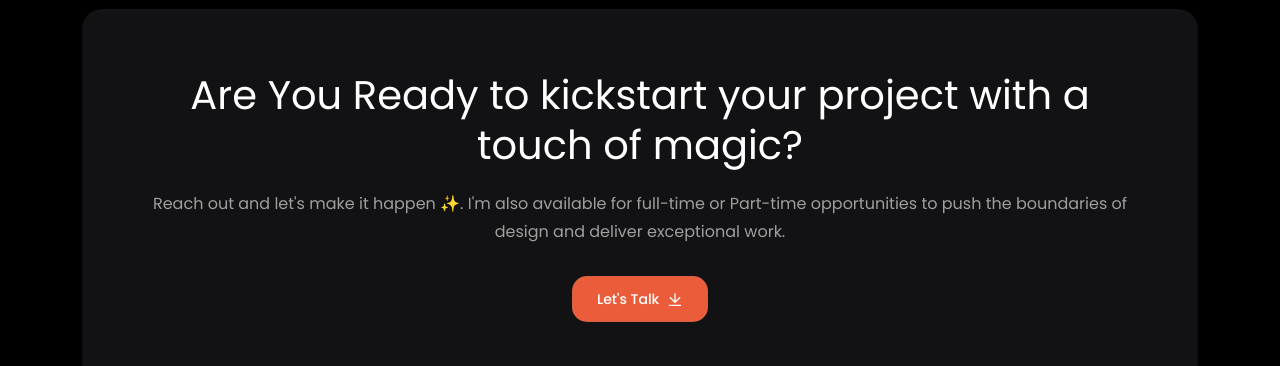
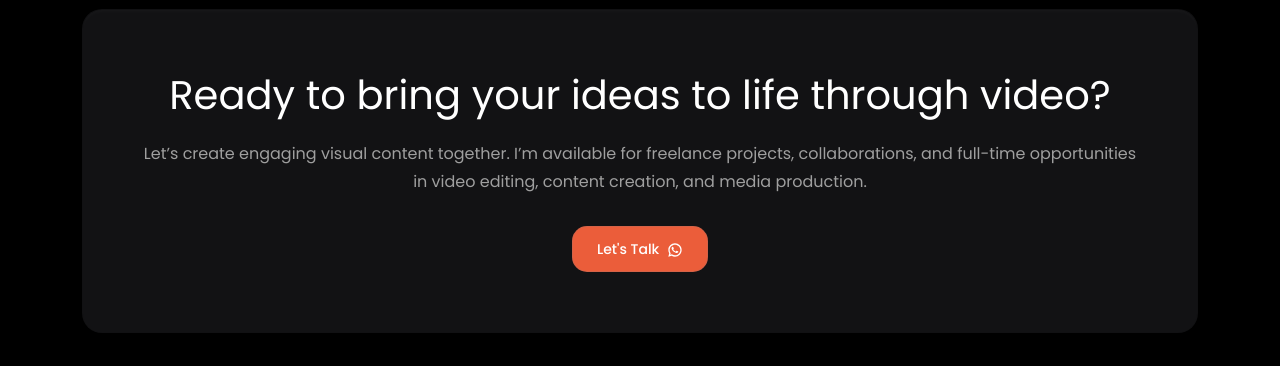
Before and after one commit to zayaaan-al/Jazeem-s-Portfolio, a Next.js app: page / in a window 1280 px wide. Shown: the part 2813-3179 px from the top of the page. Built offline with nearby package versions, Linux system fonts and the light colour scheme.

Commit message:
calltoaction

```diff
--- a/src/components/sections/callToAction.jsx
+++ b/src/components/sections/callToAction.jsx
@@ -1,6 +1,5 @@
 import React from 'react'
-import Link from 'next/link'
-import { RiDownloadLine } from '@remixicon/react'
+import { RiWhatsappLine } from '@remixicon/react'
 import SlideUp from '@/utlits/animations/slideUp'
 
 const CallToAction = () => {
@@ -8,19 +7,37 @@ const CallToAction = () => {
         <section className="call-to-action-area">
             <div className="container">
                 <div className="row">
-                    {/* <!-- START ABOUT TEXT DESIGN AREA --> */}
+
                     <div className="col-lg-12">
                         <SlideUp>
                             <div className="about-content-part call-to-action-part text-center">
-                                <h2>Are You Ready to kickstart your project with a touch of magic?</h2>
-                                <p>Reach out and let's make it happen ✨. I'm also available for full-time or Part-time opportunities to push the boundaries of design and deliver exceptional work.</p>
+
+                                <h2>
+                                    Ready to bring your ideas to life through video?
+                                </h2>
+
+                                <p>
+                                    Let’s create engaging visual content together.
+                                    I’m available for freelance projects, collaborations,
+                                    and full-time opportunities in video editing,
+                                    content creation, and media production.
+                                </p>
+
                                 <div className="hero-btns">
-                                    <Link href="/contact" className="theme-btn">Let's Talk  <i><RiDownloadLine size={16} /></i></Link>
+                                    <a
+                                        href="https://wa.me/918075289709"
+                                        target="_blank"
+                                        rel="noopener noreferrer"
+                                        className="theme-btn"
+                                    >
+                                        Let's Talk <i><RiWhatsappLine size={16} /></i>
+                                    </a>
                                 </div>
+
                             </div>
                         </SlideUp>
                     </div>
-                    {/* <!-- / END ABOUT TEXT DESIGN AREA --> */}
+
                 </div>
             </div>
         </section>
```
